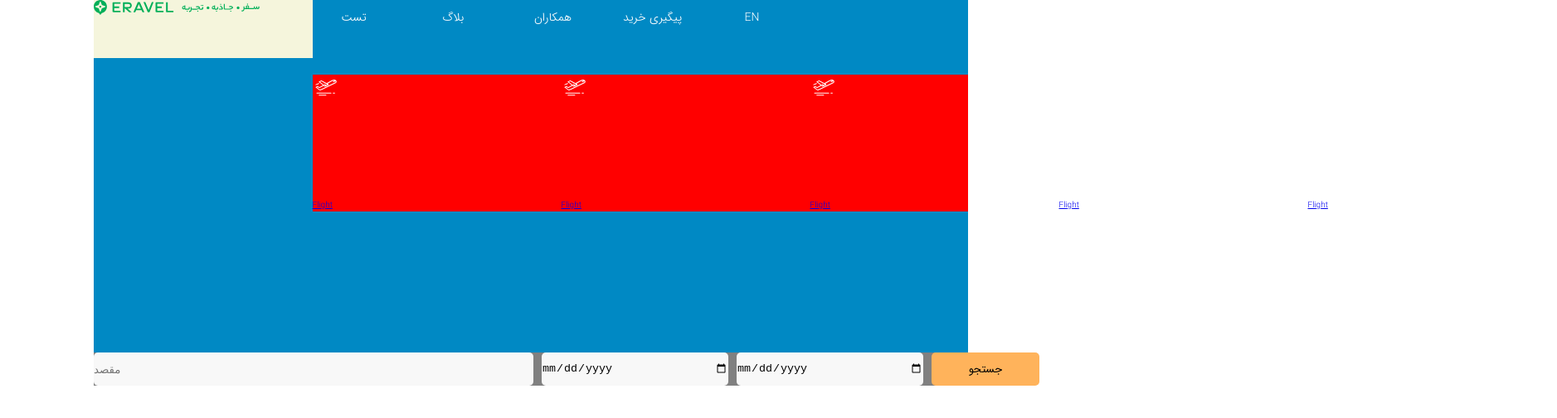
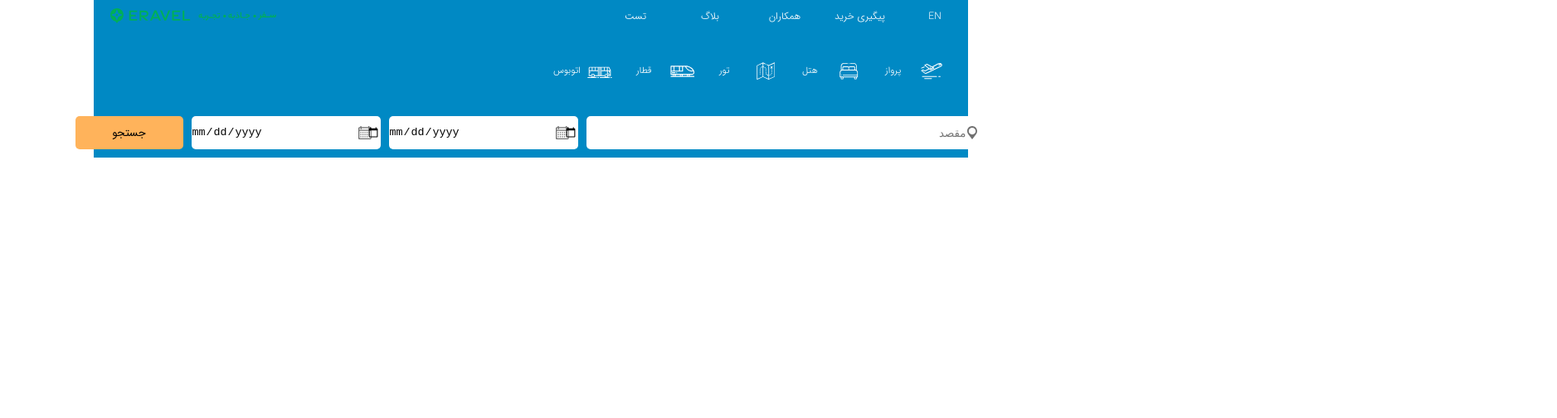
Before and after one commit to kazemzadeh1983/Hotel_whitelbl, a website: page index.html in a window 1280 px wide. Shown: the whole page at 83% size, 1877 px wide, since content can reach past the window. Drawn offline with Linux system fonts and the light colour scheme; files whose address does not match are found by name.

Commit message:
complete header

```diff
--- a/index.html
+++ b/index.html
@@ -37,53 +37,54 @@
       <section class="menus">
 
             <div class="menu">
+                    <a href="#" class="menu__link">اتوبوس</a>
                     <svg class="menu__icon">
-              <use xlink:href="img/sb-plane.svg#sb-plane"></use>
+                            <use xlink:href="img/icon/sb-bus.svg#sb-bus"></use>
 
                     </svg>
-          <a href="#" class="menu__link">Flight</a>
             </div>
 
             <div class="menu">
+                    <a href="#" class="menu__link">قطار</a>
                     <svg class="menu__icon">
-                <use xlink:href="img/sb-plane.svg#sb-plane"></use>
+                            <use xlink:href="img/icon/sb-train.svg#sb-train"></use>
 
                     </svg>
-            <a href="#" class="menu__link">Flight</a>
                 </div>
 
                 <div class="menu">
+                        <a href="#" class="menu__link">تور</a>
                         <svg class="menu__icon">
-                  <use xlink:href="img/sb-plane.svg#sb-plane"></use>
+                                <use xlink:href="img/icon/sb-tour.svg#sb-tour"></use>
 
                         </svg>
-              <a href="#" class="menu__link">Flight</a>
                     </div>
 
                     <div class="menu">
+                            <a href="#" class="menu__link">هتل</a>
                             <svg class="menu__icon">
-                    <use xlink:href="img/sb-plane.svg#sb-plane"></use>
+                                    <use xlink:href="img/icon/sb-hotel.svg#sb-hotel"></use>
 
                             </svg>
-                <a href="#" class="menu__link">Flight</a>
                         </div>
 
                         <div class="menu">
+                                <a href="#" class="menu__link">پرواز</a>
                                 <svg class="menu__icon">
-                      <use xlink:href="img/sb-plane.svg#sb-plane"></use>
+                                        <use xlink:href="img/icon/sb-plane.svg#sb-plane"></use>
 
                                 </svg>
-                  <a href="#" class="menu__link">Flight</a>
                             </div>
+
 
       </section>
 
 
         <div class="sitesearch">
-          <input type="search" placeholder="مقصد" class="sitesearch__destination" aria-label="destination">
+          <button class="search-btn" aria-label="Search">جستجو</button>
           <input type="date" placeholder="تاریخ ورود" class="sitesearch__entrydate" aria-label="entrydate">
           <input type="date" placeholder="تاریخ خروج" class="sitesearch__departuredate" aria-label="departuredate">
-          <button class="search-btn" aria-label="Search">جستجو</button>
+          <input type="search" placeholder="مقصد" class="sitesearch__destination" aria-label="destination">
         </div>
 
 
--- a/sass/layout/_header.scss
+++ b/sass/layout/_header.scss
@@ -4,8 +4,8 @@
 
     display: grid ;
     grid-template-columns: repeat(4,1fr);
-    grid-template-rows: repeat(3,minmax(7rem,min-content));
-    grid-row-gap: 2rem ;
+    grid-template-rows: 7rem 6rem 6rem ;
+    //grid-row-gap: 2rem ;
 
 
 
@@ -15,10 +15,21 @@
 
     grid-column: 1 / span 1 ;
     grid-row: 1 / 2 ;
-    background-color: beige;
+    padding: 1rem 2rem;
+
+
+    /*&::after {
+            content: "";
+            height: 1px;
+            display: block;
+            background-color: red;
+            width: 110rem;
+        }*/
+
 
     &__icon {
         width: 20rem ;
+
 
 
 
@@ -28,48 +39,87 @@
 
 /* Header navigation */
 .menus{
-    background-color: red;
+
     grid-column: 2 / span 3 ;
     grid-row: 2 / 3 ;
+    justify-content: end;
+
+
+
+
+
+
+    .menu {
+
+        display: grid;
+        grid-template-columns: 4rem 6rem;
+
+        justify-content: center;
+        align-content: center;
+        &__link {
+            text-decoration: none;
+            padding-top: .7rem;
+            font-size: 1.1rem;
+            color: #ffffff;
+
+        }
+
+        &__icon{
+            fill:#ffffff;
+
+        }
+    }
 }
 
 .sitesearch {
 
     grid-column: 1 / span 4 ;
-    grid-row: row 3 ;
-    background-color: gray;
+    grid-row: 3/ 4 ;
+
 
     display: grid;
-    grid-template-columns: repeat(4,1fr);
-    grid-column-gap: 1rem;
-    justify-items: center;
-    align-items: center;
+    grid-template-columns: 13rem 22.8rem 22.8rem 48.3rem ;
+    column-gap: 1rem;
+    justify-content: center;
+    align-content: center;
+
+
+
 
     &__destination {
-        width: 53rem;
-        height: 4rem;
+
         border-radius: 5px;
         border:  none ;
         background-color: #f8f8f8;
+        background: white url("../../img/icon/location-icon.svg#location-icon") no-repeat scroll ;
+        background-size: 1.6rem 1.6rem;
+        background-position: 98% 50%;
+
+        direction: rtl;
+        padding: 0 2.5rem;
 
     }
 
     &__entrydate {
-        width: 22.5rem;
-        height: 4rem;
+
         border-radius: 5px;
         border:  none ;
         background-color: #f8f8f8;
+        background: white url("../../img/icon/calendar-icon.svg#calendar-icon") no-repeat scroll ;
+        background-size: 1.6rem 1.6rem;
+        background-position: 95% 50%;
 
 
     }
 
     &__departuredate {
-        width: 22.5rem;
-        height: 4rem;
+
         border-radius: 5px;
         border:  none ;
         background-color: #f8f8f8;
+        background: white url("../../img/icon/calendar-icon.svg#calendar-icon") no-repeat scroll ;
+        background-size: 1.6rem 1.6rem;
+        background-position: 95% 50%;
 
 
     }
--- a/sass/layout/_navigation.scss
+++ b/sass/layout/_navigation.scss
@@ -2,15 +2,17 @@
     list-style: none;
     grid-column: 2 / span 3 ;
 
+    justify-content: end;
+
 
     display: grid;
-    grid-template-columns: repeat(auto-fit, minmax(10rem, max-content));
-    grid-gap: 2rem;
+    grid-template-columns: repeat(auto-fit, minmax(8rem, max-content));
+    grid-gap: 1rem;
 
 
     &__link:link,
     &__link:visited {
-        font-size: 1.4rem;
+        font-size: 1.2rem;
         color: #fff;
         text-decoration: none;
         font-family: $font-display;
```
Also changed, not shown: css/style.css. Lines whose indentation alone changed are shown as unchanged.
